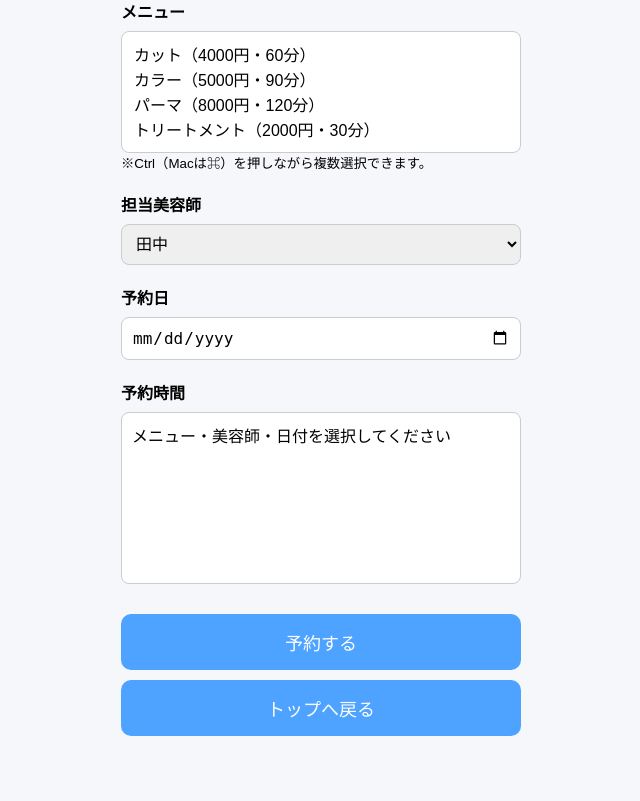
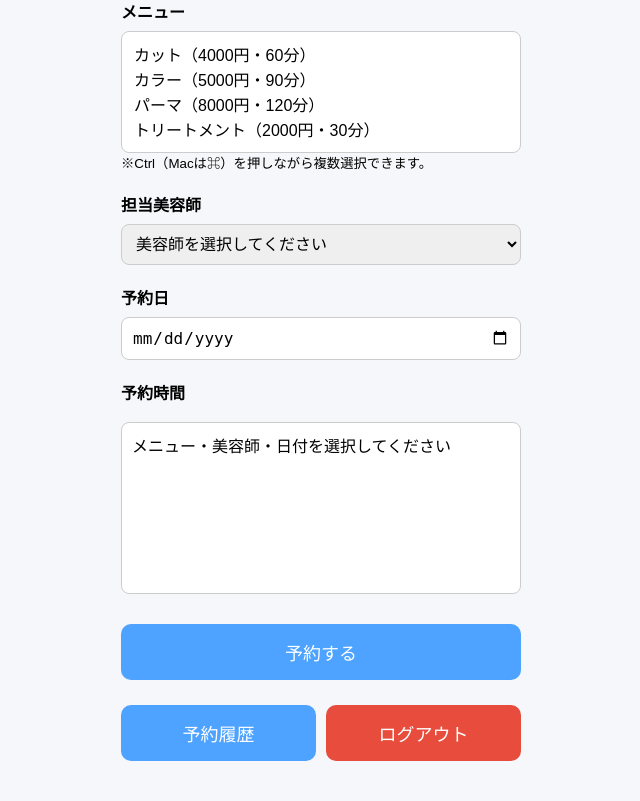
Before and after one commit to Nacky000/salon-booking-system, a Flask app: page /reservation in a window 1280 px wide. Shown: the part 230-1031 px from the top of the page, without its empty margins (319-959 px from the left). Before the commit the page ends 966 px from the top, so only its background shows below. Run offline with Flask 3, Linux system fonts and the light colour scheme; the visitor is signed in with stand-in values (Sample User, id 1).

Commit message:
訂正　ラスト

```diff
--- a/app/frontend/templates/reservation.html
+++ b/app/frontend/templates/reservation.html
@@ -8,6 +8,52 @@
     <title>予約画面 | Salon Booking System</title>
 
     <link rel="stylesheet" href="{{ url_for('static', filename='css/style.css') }}">
+    <style>
+        /* 時間選択ボタンのスタイル調整 */
+        #time-area {
+            display: flex;
+            flex-wrap: wrap;
+            gap: 10px;
+            margin-top: 10px;
+        }
+        #time-area button {
+            padding: 8px 15px;
+            border: 1px solid #ccc;
+            background: #fff;
+            color: #333;
+            border-radius: 4px;
+            cursor: pointer;
+            font-size: 0.9rem;
+            transition: all 0.2s;
+        }
+        #time-area button:hover:not(:disabled) {
+            background: #f0f0f0;
+        }
+        /* 選択された時間ボタンのスタイル */
+        #time-area button.selected {
+            background: #333 !important;
+            color: #fff !important;
+            border-color: #333 !important;
+            font-weight: bold;
+        }
+        /* 予約不可（×）のボタンのスタイル */
+        #time-area button:disabled {
+            background: #e0e0e0;
+            color: #999;
+            border-color: #d0d0d0;
+            cursor: not-allowed;
+        }
+        /* 下部ボタンエリア */
+        .action-buttons {
+            margin-top: 15px;
+            display: flex;
+            gap: 10px;
+        }
+        .btn-logout {
+            background-color: #e74c3c !important;
+            color: white !important;
+        }
+    </style>
 </head>
 
 <body>
@@ -24,7 +70,6 @@
     <!-- メニュー -->
     <div class="form-group">
         <label for="menu_ids">メニュー</label>
-
         <select id="menu_ids" name="menu_ids" multiple required>
             {% for menu in menus %}
             <option value="{{ menu.menu_id }}">
@@ -32,15 +77,14 @@
             </option>
             {% endfor %}
         </select>
-
         <small>※Ctrl（Macは⌘）を押しながら複数選択できます。</small>
     </div>
 
     <!-- 美容師 -->
     <div class="form-group">
         <label for="stylist_id">担当美容師</label>
-
         <select id="stylist_id" name="stylist_id" required>
+            <option value="" disabled selected>美容師を選択してください</option>
             {% for stylist in stylists %}
             <option value="{{ stylist.stylist_id }}">
                 {{ stylist.name }}
@@ -52,26 +96,19 @@
     <!-- 日付 -->
     <div class="form-group">
         <label for="date">予約日</label>
-
-        <input
-            type="date"
-            id="date"
-            name="date"
-            required>
+        <input type="date" id="date" name="date" required>
     </div>
 
     <!-- 時間 -->
     <div class="form-group">
-
         <label>予約時間</label>
-
         <div id="time-area">
             メニュー・美容師・日付を選択してください
         </div>
-
     </div>
 
-    <input type="hidden" id="time" name="time">
+    <!-- 選択された時間を格納する隠しインプット -->
+    <input type="hidden" id="time" name="time" required>
 
     <button type="submit">
         予約する
@@ -79,14 +116,24 @@
 
 </form>
 
-<button onclick="location.href='/'">
-    トップへ戻る
-</button>
+<div class="action-buttons">
+    <button type="button" onclick="location.href='/history'">予約履歴</button>
+    <button type="button" class="btn-logout" onclick="location.href='/logout'">ログアウト</button>
+</div>
 
 </main>
 
 <script src="{{ url_for('static', filename='js/script.js') }}"></script>
 
+<script>
+    document.addEventListener("DOMContentLoaded", () => {
+        const dateInput = document.getElementById("date");
+        const today = new Date().toISOString().split('T')[0];
+        if(dateInput) {
+            dateInput.min = today;
+        }
+    });
+</script>
+
 </body>
-
 </html>
```
Also changed, not shown: app/data/reservations.json (+24 -0 lines), app/frontend/templates/history.html (+16 -22 lines).
